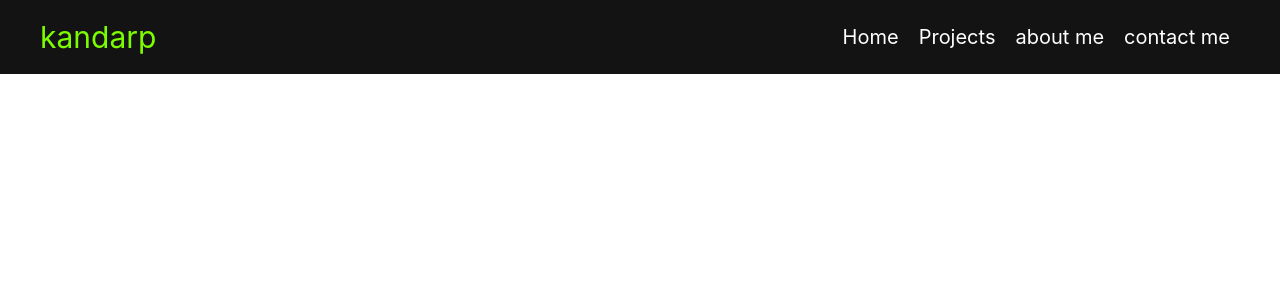
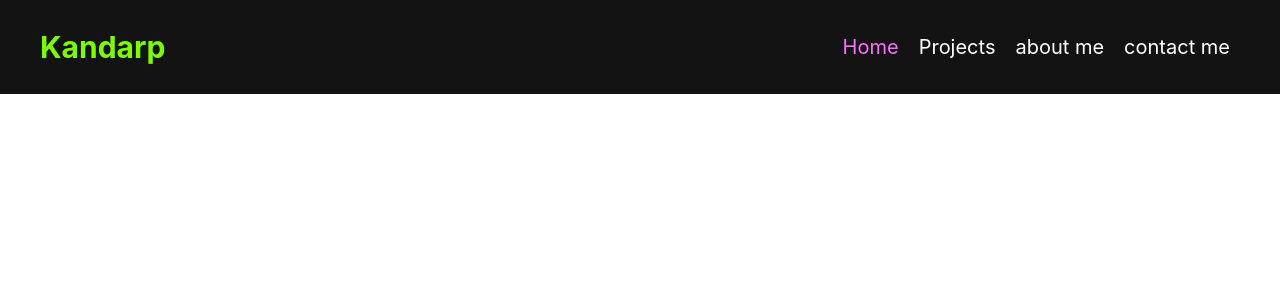
Before and after one commit to kandarp43/portfolio-NEXT, a Next.js app: page / in a window 1280 px wide. Shown: the top 300 px of the page. Built offline with nearby package versions, Linux system fonts and the light colour scheme.

Commit message:
Navbar component

```diff
--- a/Components/NavBar/NavBar.js
+++ b/Components/NavBar/NavBar.js
@@ -1,18 +1,22 @@
 import { useRouter } from 'next/router'
-import { useState } from 'react'
 
 function NavBar() {
   const router = useRouter()
-  const [active, setActive] = useState('')
-  console.log(router.pathname)
+  function isActive(route) {
+    if (route === router.pathname) {
+      return 'sub-routes-active'
+    } else {
+      return 'sub-routes'
+    }
+  }
   return (
     <div className='nav'>
-      <div className='nav-title'>kandarp</div>
+      <div className='nav-title'>Kandarp</div>
       <div className='nav-routes'>
-        <div className='sub-routes'>Home</div>
-        <div className='sub-routes'>Projects</div>
-        <div className='sub-routes'>about me</div>
-        <div className='sub-routes'>contact me </div>
+        <div className={isActive('/')}>Home</div>
+        <div className={isActive('/projects')}>Projects</div>
+        <div className={isActive('/about')}>about me</div>
+        <div className={isActive('/contact')}>contact me </div>
       </div>
     </div>
   )
--- a/Components/NavBar/navbar.css
+++ b/Components/NavBar/navbar.css
@@ -2,13 +2,14 @@
   display: flex;
   align-items: center;
   justify-content: space-between;
-    padding: 15px 40px;
+  padding: 25px 40px;
   background: #131313;
   color: #fff;
   font-size: 20px;
 }
 .nav-title {
   font-size: 30px;
+  font-weight: bold;
   color: lawngreen;
 }
 .nav-routes {
@@ -17,4 +18,9 @@
 }
 .sub-routes {
   padding: 10px;
+  cursor: pointer;
 }
+.sub-routes-active {
+  color: rgb(253, 114, 253);
+  padding: 10px;
+}
```
Lines whose indentation alone changed are shown as unchanged.
